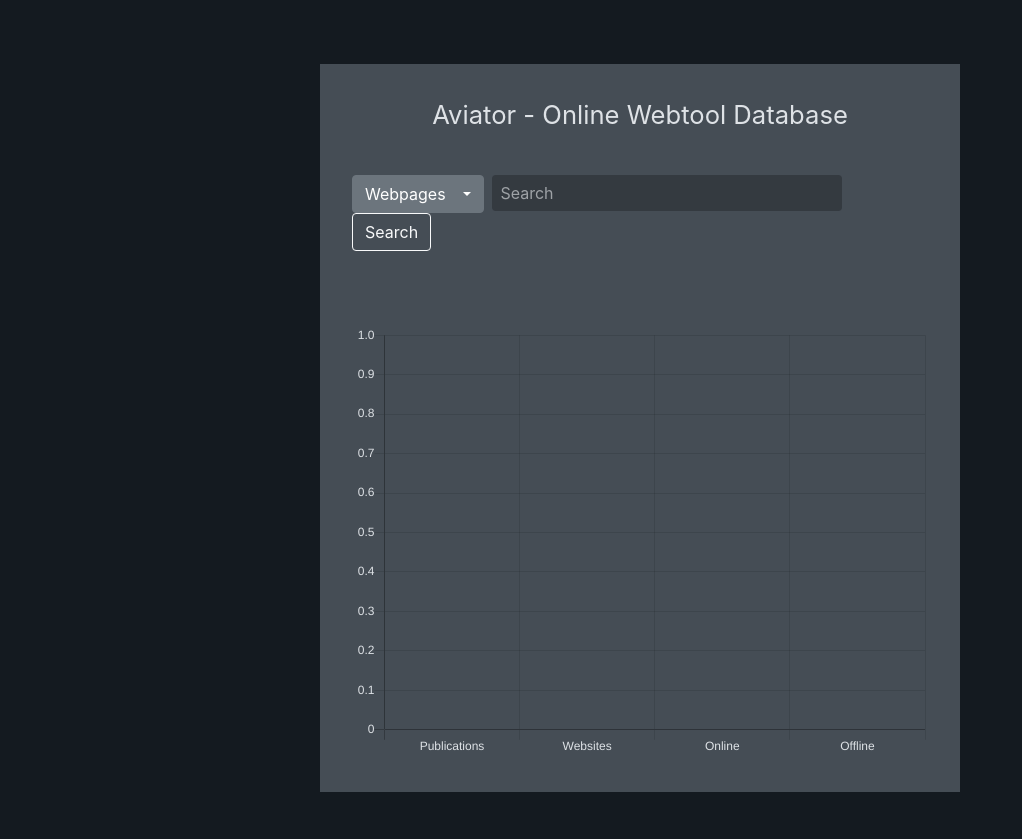
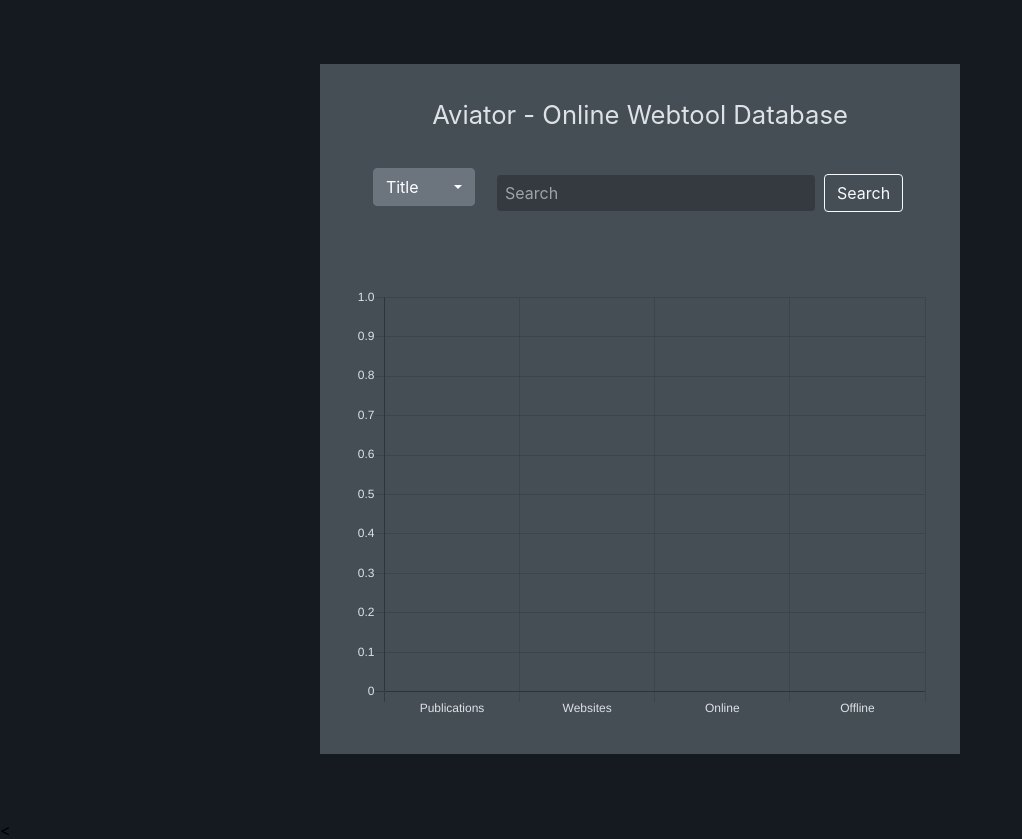
Before and after one commit to CCB-SB/Aviator, a Django app: page / in a window 1280 px wide. Shown: the part 56-895 px from the top of the page, without its empty margins (0-1022 px from the left). Run offline with Django 3.2, Linux system fonts and the light colour scheme; data that the repository does not hold is empty; parts of the project's set-up code (start-up, migrations or seed data) failed here and were passed over; some libraries are stand-ins or nearby versions.

Commit message:
Updated index search bar

```diff
--- a/webserver/aviator/static/css/aviator.css
+++ b/webserver/aviator/static/css/aviator.css
@@ -37,9 +37,19 @@ body {
   font-size:2vw;
 }
 /* Index */
-.index-search {
-  background-color: var(--secondary);
-  width: 20rem;
+.index-search-form {
+ width:100%;
+}
+.index-search-dd {
+  width: 9rem !important;
+  top: -0.4rem;
+}
+.index-search-text {
+  background-color: var(--secondary) !important;
+  width: calc(100% - 16rem) !important;
+}
+.index-search-btn {
+  width: 8rem !important;
 }
 .center-box {
   margin: 4rem auto;
--- a/webserver/main/templates/index.html
+++ b/webserver/main/templates/index.html
@@ -19,35 +19,28 @@
     {% include "navbar.html" %}
     <div class="center-box">
       Aviator - Online Webtool Database<br><br>
-      <form id="form1" class="form-inline my-2 my-lg-0" action="{% url 'main:overview' %}" method="post" style="display:flex;width:100%;">
-        {% csrf_token %}
-        <div class="dropdown">
-          <button class="btn btn-secondary dropdown-toggle" type="button" id="ddBtn1" data-toggle="dropdown" aria-haspopup="true" aria-expanded="false">
-            Webpages&nbsp;&nbsp;
+
+    <form class="form-inline my-2 my-lg-0 index-search-form" action="{% url 'main:publications' %}" method="post">
+      {% csrf_token %}
+        <div class="dropdown index-search-dd">
+          <button class="btn btn-secondary dropdown-toggle" type="button" id="ddBtnI" data-toggle="dropdown" aria-haspopup="true" aria-expanded="false">
+            Title&nbsp;&nbsp;&nbsp;&nbsp;&nbsp;&nbsp;
           </button>
           <div class="dropdown-menu" aria-labelledby="ddBtn1">
-            <a class="dropdown-item" onclick="search_dropdown(1, 'Webpages&nbsp;&nbsp;';return false;">Webpages</a>
-            <a class="dropdown-item" onclick="search_dropdown(2, 'Publications');return false;">Publications</a>
+            <a class="dropdown-item" onclick="document.getElementById('ddBtnI').innerHTML = this.innerHTML;document.getElementById('search_column_i').value = 1;return false;">Title&nbsp;&nbsp;&nbsp;&nbsp;</a>
+            <a class="dropdown-item" onclick="document.getElementById('ddBtnI').innerHTML = this.innerHTML;document.getElementById('search_column_i').value = 3;return false;">Authors&nbsp;&nbsp;</a>
+            <a class="dropdown-item" onclick="document.getElementById('ddBtnI').innerHTML = this.innerHTML;document.getElementById('search_column_i').value = 5;return false;">Journal&nbsp;&nbsp;</a>
+            <a class="dropdown-item" onclick="document.getElementById('ddBtnI').innerHTML = this.innerHTML;document.getElementById('search_column_i').value = 6;return false;">Pubmed ID&nbsp;&nbsp;</a>
+            <a class="dropdown-item" onclick="document.getElementById('ddBtnI').innerHTML = this.innerHTML;document.getElementById('search_column_i').value = 7;return false;">Abstract&nbsp;&nbsp;</a>
+            <a class="dropdown-item" onclick="document.getElementById('ddBtnI').innerHTML = this.innerHTML;document.getElementById('search_column_i').value = 8;return false;">Original URL</a>
+            <a class="dropdown-item" onclick="document.getElementById('ddBtnI').innerHTML = this.innerHTML;document.getElementById('search_column_i').value = 9;return false;">Derived URL</a>
           </div>
-        </div>&nbsp;
-        <input id="search1" name="search" class="index-search form-control mr-sm-2" type="search" placeholder="Search" aria-label="Search" style="background-color: var(--secondary);width: 22rem;">
-        <button class="btn btn-outline-light my-2 my-sm-0" type="submit" onclick="">Search</button>
-      </form>
-      <form id="form2" class="form-inline my-2 my-lg-0" action="{% url 'main:publications' %}" method="post" style="display:none;width:100%;">
-        {% csrf_token %}
-        <div class="dropdown">
-          <button class="btn btn-secondary dropdown-toggle" type="button" id="ddBtn2" data-toggle="dropdown" aria-haspopup="true" aria-expanded="false">
-            Webpages&nbsp;&nbsp;
-          </button>
-          <div class="dropdown-menu" aria-labelledby="ddBtn2">
-            <a class="dropdown-item" onclick="search_dropdown(1, 'Webpages&nbsp;&nbsp;');return false;">Webpages</a>
-            <a class="dropdown-item" onclick="search_dropdown(2, 'Publications');return false;">Publications</a>
-          </div>
-        </div>&nbsp;
+        </div>
+      <input id="search_column_i" name="search_column" class="form-control mr-sm-2" type="hidden" placeholder="Search" aria-label="Search" value="0">
+      <input id="search" name="search_string" class="form-control mr-sm-2 index-search-text" type="search" placeholder="Search" aria-label="Search">
+      <button class="btn btn-outline-light my-2 my-sm-0" type="submit index-search-btn" onclick="">Search</button>
+    </form>
 
-        <input id="search2" name="search" class="index-search form-control mr-sm-2" type="search" placeholder="Search" aria-label="Search" style="background-color: var(--secondary);width: 22rem;">
-        <button class="btn btn-outline-light my-2 my-sm-0" type="submit" onclick="">Search</button>
-      </form>
       <br><br>
       <canvas id="myChart" width="400" height="300"></canvas>
     </div><
@@ -55,17 +48,6 @@
 </html>
 
 <script>
-var last_form = 1;
-function search_dropdown(num, text) {
-  document.getElementById("ddBtn1").innerHTML = text;
-  document.getElementById("ddBtn2").innerHTML = text;
-  document.getElementById("form"+num).style.display = "flex";
-  document.getElementById("form"+(num == 1 ? 2 : 1)).style.display = "none";;
-  if (last_form != num) {
-    document.getElementById("search"+num).value = document.getElementById("search"+(num == 1 ? 2 : 1)).value;
-  }
-  last_form = num;
-}
 var ctx = document.getElementById('myChart').getContext('2d');
 Chart.defaults.global.defaultFontColor = "#dee2e6";
 var myChart = new Chart(ctx, {
```
Also changed, not shown: webserver/main/templates/publications.html (+3 -17 lines).
